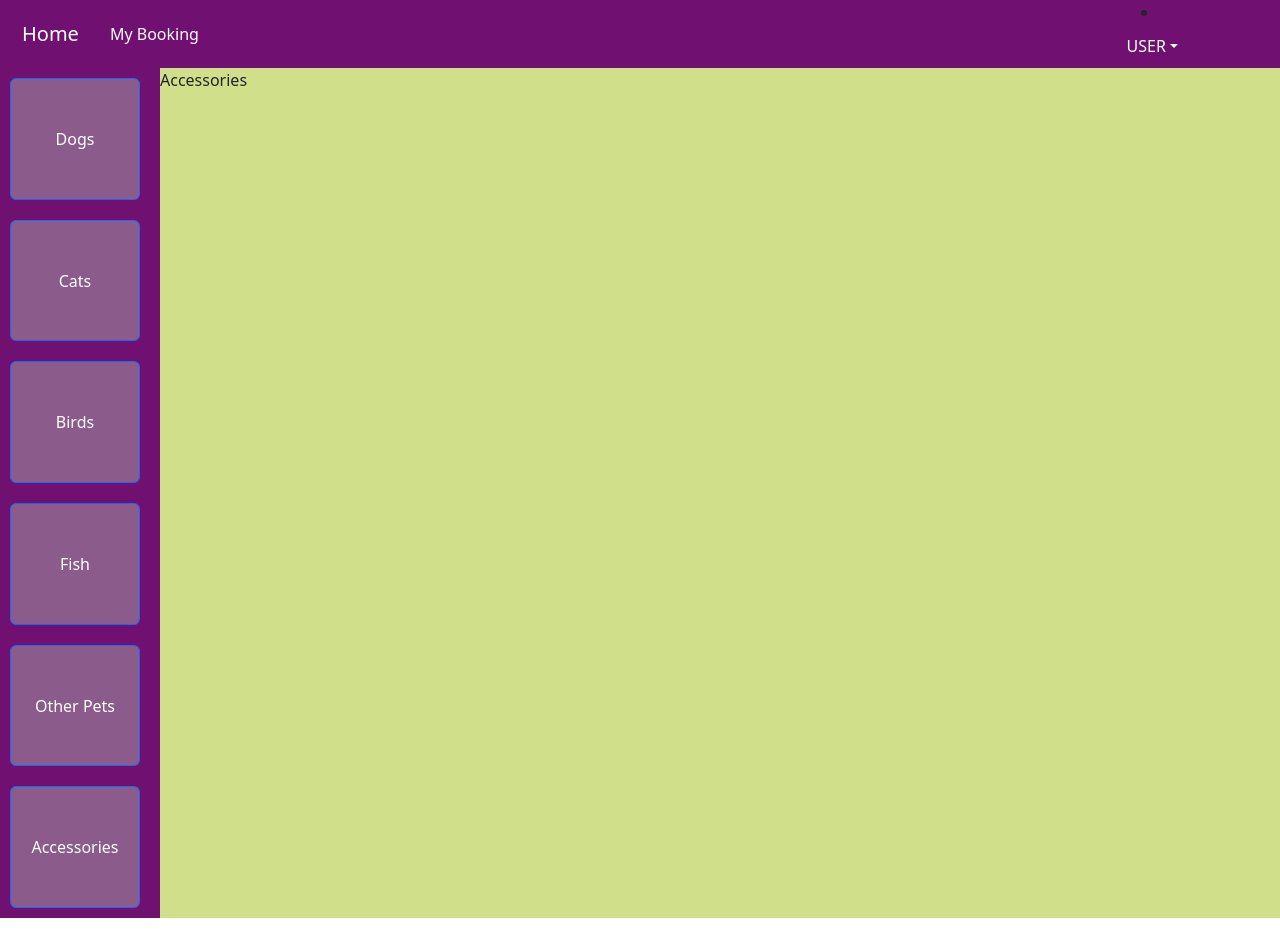
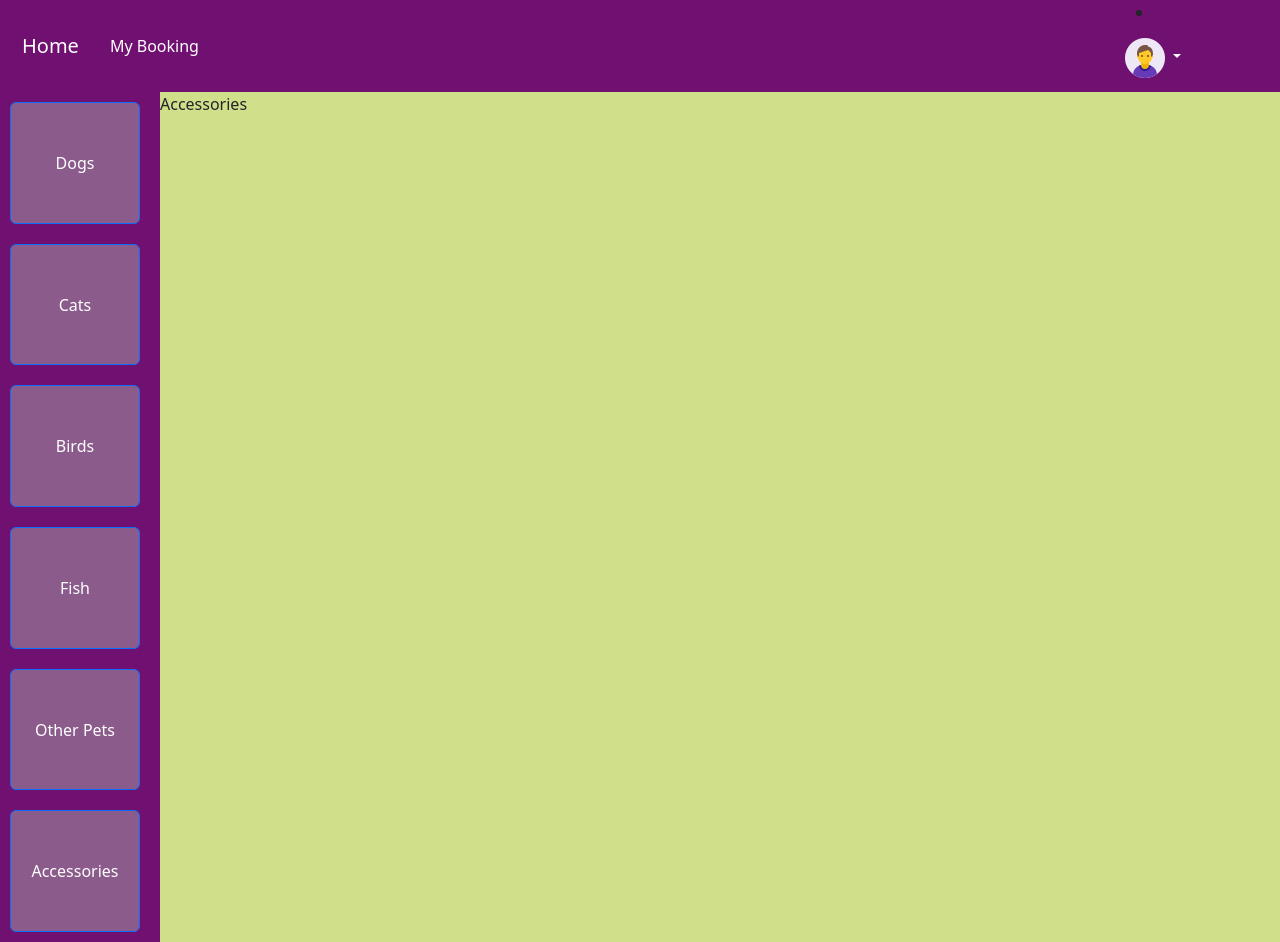
Before and after one commit to vishnunairgit/my_pet_FE, a React (Create React App) app: page /accessories in a window 1280 px wide. Before the commit the page ends 918 px from the top, so only its background shows below. Built offline with nearby package versions, Linux system fonts and the light colour scheme.

Commit message:
Update TopNavbar.jsx

```diff
--- a/src/Pages/homePage/TopNavbar/TopNavbar.jsx
+++ b/src/Pages/homePage/TopNavbar/TopNavbar.jsx
@@ -45,39 +45,22 @@ function TopNavbar() {
         <li className="nav-item">
           <div className="nav-link" onClick={handlemybooking}>My Booking</div>
         </li>
-        {/* <li className="nav-item">
-          <div className="nav-link" href="#">Link</div>
-        </li> */}
-        {/* <li className="nav-item">
-          <div className="nav-link disabled" href="#" tabindex="-1" aria-disabled="true">Disabled</div>
-        </li> */}
+
       </ul>
       <div className='rightsidetopnav'>
 
-      {/* <form className="d-flex"> */}
-        {/* <input className="form-control me-2" type="search" placeholder="Search" aria-label="Search"/> */}
-        {/* <button className="btn btn-outline-primary" type="submit">Search</button> */}
-        {/* <button className="btn btn-primary" type="submit">Search</button> */}
-      {/* </form> */}
 
       <li class="nav-item dropdown d-flux">
           <span className="nav-link dropdown-toggle" href="#" id="navbarDropdown" role="button" data-bs-toggle="dropdown" aria-expanded="false">
-            USER
+            <img src={userLogo} alt="" />
           </span>
           <ul className="dropdown-menu " aria-labelledby="navbarDropdown">
             <li><span className="dropdown-item" >Name:{userDetails.firstName}{userDetails.lastName}</span></li>
             <li><span className="dropdown-item" >user: {userDetails.role === 1 ? 'Admin' : 'User'}</span></li>
 
             <div className='text-center'><button className="btn btn-primary " onClick={handlelogout}>Log Out</button></div>
-            {/* <li><hr class="dropdown-divider"></li> */}
-            {/* <li><a class="dropdown-item" href="#">Something else here</a></li> */}
           </ul>
         </li>
-
-
-
-       {/* <div>{userDetails.firstName}{userDetails.lastName}</div>
-      <img src={userLogo} alt="" />  */}
 
       </div>
 
@@ -91,65 +74,3 @@ function TopNavbar() {
 }
 
 export default TopNavbar
-
-// import React from 'react';
-
-// function TopNavbar() {
-//   return (
-//     <div>
-//       <nav className="navbar navbar-expand-lg navbar-light bg-light">
-//         <div className="container-fluid">
-//           <a className="navbar-brand" href="#">Navbar</a>
-//           <button
-//             className="navbar-toggler"
-//             type="button"
-//             data-bs-toggle="collapse"
-//             data-bs-target="#navbarTogglerDemo02"
-//             aria-controls="navbarTogglerDemo02"
-//             aria-expanded="false"
-//             aria-label="Toggle navigation"
-//           >
-//             <span className="navbar-toggler-icon"></span>
-//           </button>
-//           <div className="collapse navbar-collapse" id="navbarTogglerDemo02">
-//             <ul className="navbar-nav me-auto mb-2 mb-lg-0">
-//               <li className="nav-item">
-//                 <a className="nav-link active" aria-current="page" href="#">
-//                   Home
-//                 </a>
-//               </li>
-//               <li className="nav-item">
-//                 <a className="nav-link" href="#">
-//                   Link
-//                 </a>
-//               </li>
-//               <li className="nav-item">
-//                 <a
-//                   className="nav-link disabled"
-//                   href="#"
-//                   tabIndex="-1"
-//                   aria-disabled="true"
-//                 >
-//                   Disabled
-//                 </a>
-//               </li>
-//             </ul>
-//             <form className="d-flex">
-//               <input
-//                 className="form-control me-2"
-//                 type="search"
-//                 placeholder="Search"
-//                 aria-label="Search"
-//               />
-//               <button className="btn btn-outline-success" type="submit">
-//                 Search
-//               </button>
-//             </form>
-//           </div>
-//         </div>
-//       </nav>
-//     </div>
-//   );
-// }
-
-// export default TopNavbar;
```
